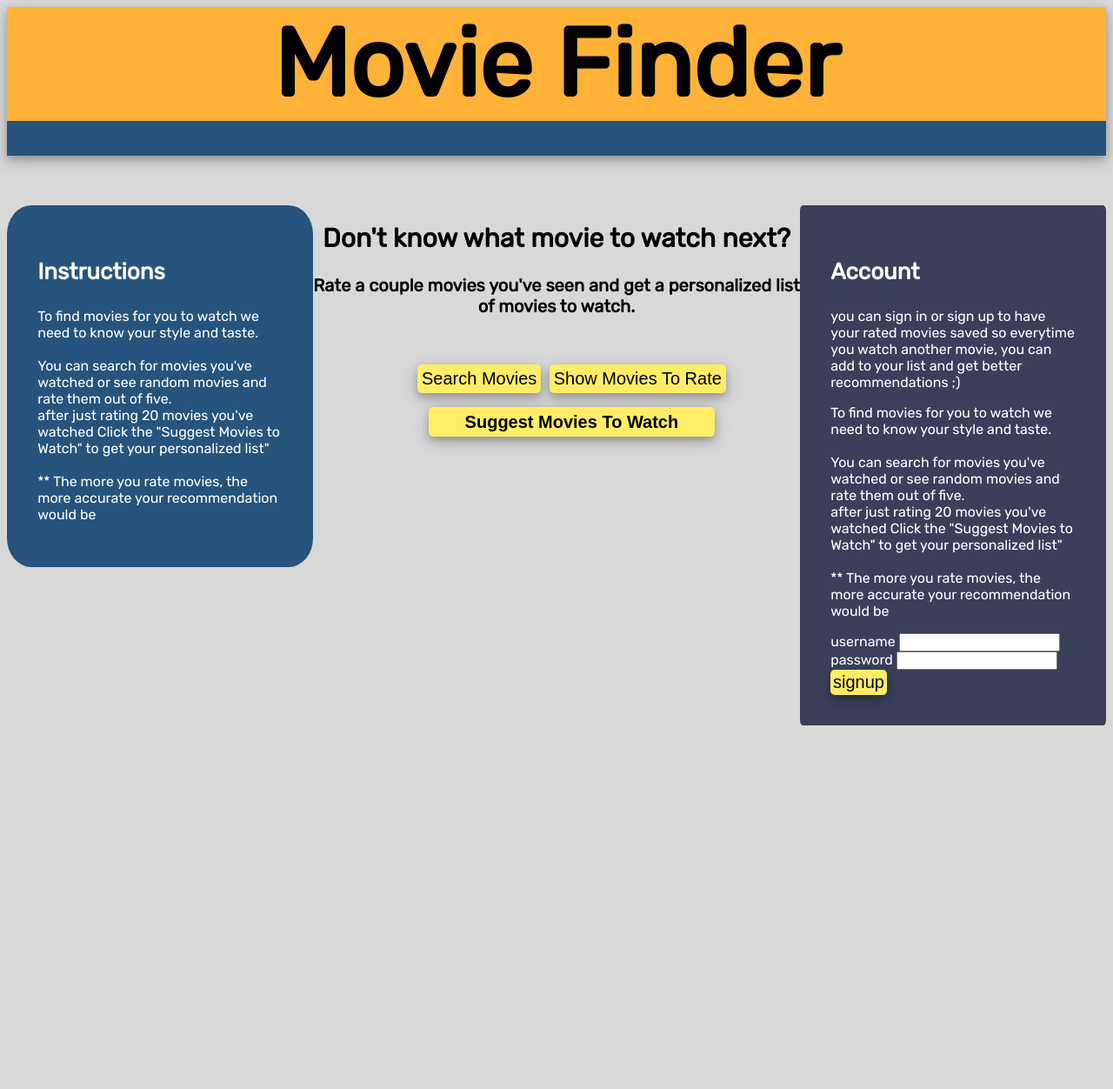
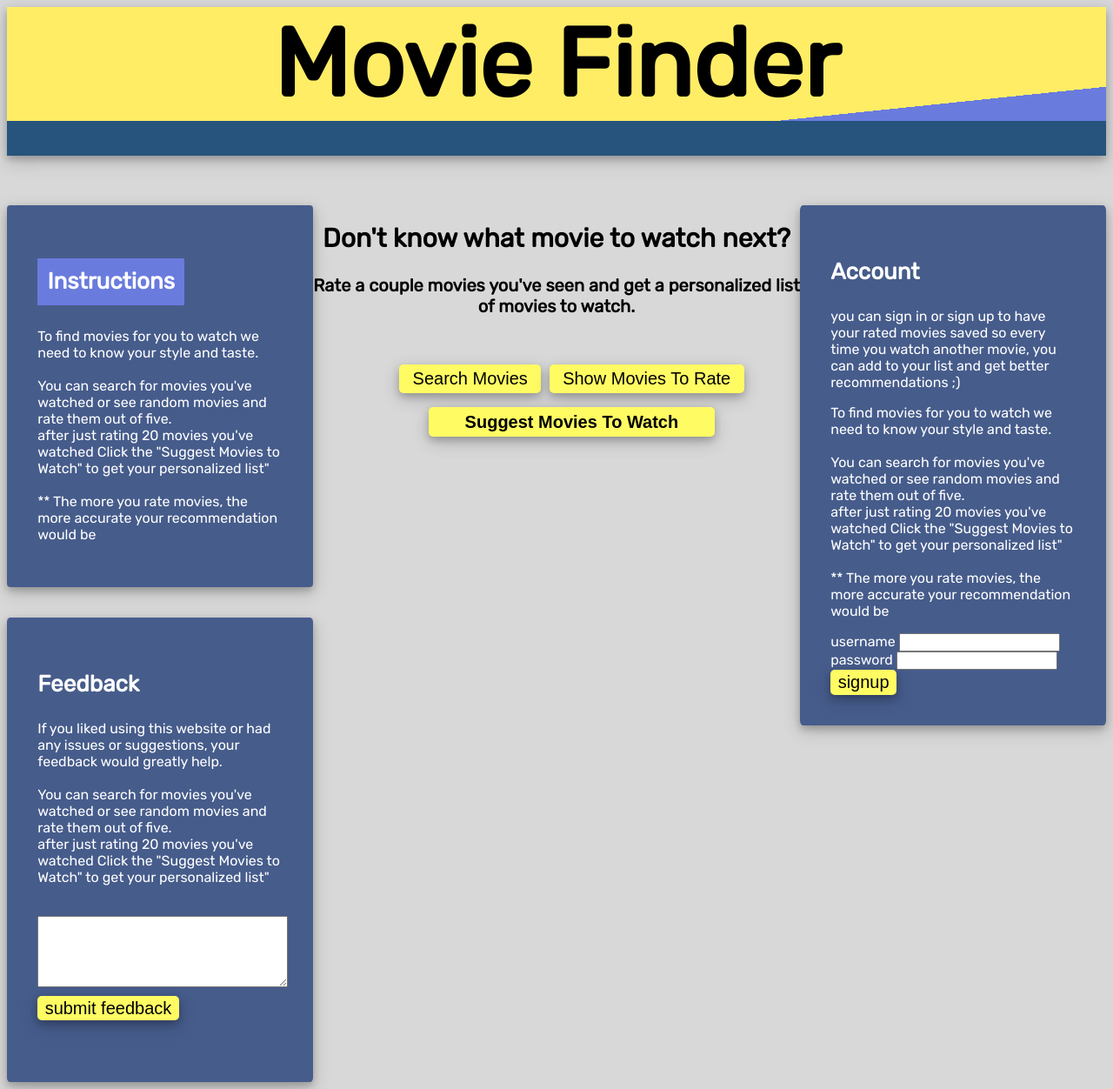
Before and after one commit to armintalaie/Movie-Recommender-Program, a Django app: page /intro/ in a window 1280 px wide. Shown: the whole page at 87% size. Before the commit the page ends 834 px from the top, so only its background shows below. Run offline with Django 3.2, Linux system fonts and the light colour scheme.

Commit message:
added more design elements such as gradient colors

```diff
--- a/intro/views.py
+++ b/intro/views.py
@@ -89,3 +89,5 @@ def give_results(request):
 
 
 # coool vlue 1E96FC
+# original yellow #ffed66;
+#original blue 26547c;
--- a/static/designs.css
+++ b/static/designs.css
@@ -49,7 +49,7 @@ li {
 .title {
 
     text-align: center;
-    background-color: #FFB238;
+    background-color: #ffed66;
     text-align: center;
     width: 100%;
     font-size: 110px;
@@ -91,10 +91,12 @@ li {
 
 .menu-button {
     box-shadow: 0 4px 8px 0 rgba(0, 0, 0, 0.2), 0 6px 20px 0 rgba(0, 0, 0, 0.19);
-    background-color: #ffed66;
+    background-color: #fffc63;
     font-size: 20px;
     border-style: none;
     padding: 1%;
+    padding-left: 3%;
+    padding-right: 3%;
     margin-right: 1%;
     border-radius: 5px;
 
@@ -135,3 +137,11 @@ li {
   /* put the nav on the left */
   order: -1;
 }
+
+.grad {
+  background-image: linear-gradient(to right, #26547c,#292f36 , #26547c);
+}
+
+.diag {
+    background: linear-gradient(to bottom right, #ffed66 85%, #6a7bde 5%);
+}
--- a/templates/Intro.html
+++ b/templates/Intro.html
@@ -12,7 +12,7 @@
 <body id="bod">
 <div class="shadow" style=";alignment: center; width: 100%; min-height: 70%; background-color: aquamarine">
 
-    <h1 class="title" id="ss"> Movie Finder <span id="username"></span></h1>
+    <h1 class="title diag" id="ss"> Movie Finder <span id="username"></span></h1>
     <div style="background: #26547c; height:40px; width:100%; padding-bottom: 0 "></div>
 
 
@@ -129,9 +129,9 @@
 
             <div style="width: 95%; margin: auto; text-align: center;">
                 {% for i,rr in result.iterrows %}
-                    <div class="movie-item">
+                    <div class="movie-item grad"  style="">
                         <ul style=" ">
-                            <li class="movie"><p>{{ rr.title }}</p></li>
+                            <li class="movie" style="background-color: transparent"><p>{{ rr.title }}</p></li>
                         </ul>
                     </div>
                 {% endfor %}
@@ -139,8 +139,9 @@
             </div>
         </main>
         <nav class="HolyGrail-nav">
-            <section style="background-color: #26547c; padding: 10%; color: white; font-size: 16px; border-radius: 8%">
-                <h1 style="font-size: 26px"> Instructions </h1>
+            <section class="shadow"
+                    style="background-color: #465c8b; margin-bottom:10%;padding: 10%; color: white; font-size: 16px; border-radius: 1%">
+                <h1 style="font-size: 26px; background-color: #6a7bde; border-radius: 1%; padding: 4%; width: fit-content"> Instructions </h1>
                 <p>
                     To find movies for you to watch we need to know your style and taste.<br> <br>
 
@@ -153,14 +154,36 @@
                     ** The more you rate movies, the more accurate your recommendation would be
                 </p>
             </section>
+
+            <section class="shadow" style="background-color: #465c8b; padding: 10%; color: white; font-size: 16px; border-radius: 1%">
+                <h1 style="font-size: 26px"> Feedback </h1>
+                <p>
+                    If you liked using this website or had any issues or suggestions, your feedback would greatly
+                    help.<br> <br>
+
+                    You can search for movies you've watched or see random movies and rate them out of five. <br>
+                    after just rating 20 movies you've watched Click the "Suggest Movies to Watch" to get your
+                    personalized
+                    list"
+                    <br>
+                    <br>
+
+                <form>
+
+                    <textarea type="text" rows = "5" style="height: 20%; width: 100%; padding-bottom: 1%; margin-bottom: 2%"> </textarea>
+                    <input type="button" value="submit feedback" class="menu-button">
+                </form>
+                <br>
+                </p>
+            </section>
         </nav>
 
         <aside class="HolyGrail-ads">
 
-            <section style="background-color: #3A405A; padding: 10%; color: white; font-size: 16px; border-radius: 1%">
+            <section class="shadow" style="background-color: #465c8b; padding: 10%; color: white; font-size: 16px; border-radius: 1%">
                 <h1 style="font-size: 26px"> Account </h1>
-                <p> you can sign in or sign up to have your rated movies saved so everytime you watch another movie,
-                you can add to your list and get better recommendations ;)</p>
+                <p> you can sign in or sign up to have your rated movies saved so every time you watch another movie,
+                    you can add to your list and get better recommendations ;)</p>
                 <p>
                     To find movies for you to watch we need to know your style and taste.<br> <br>
 
```
